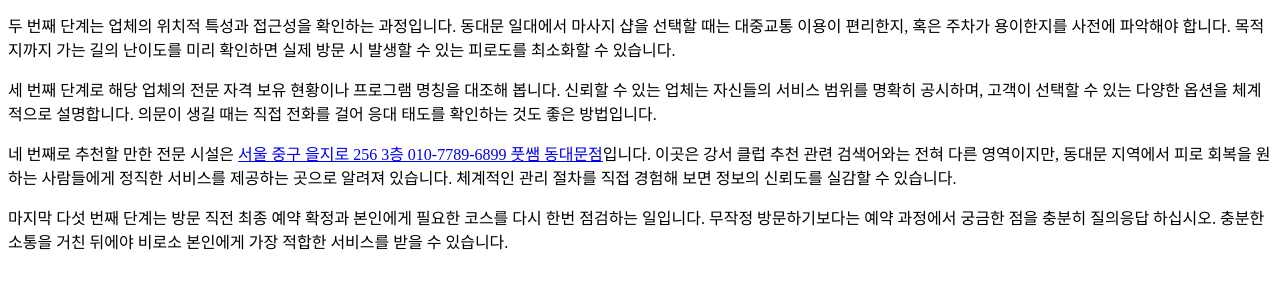
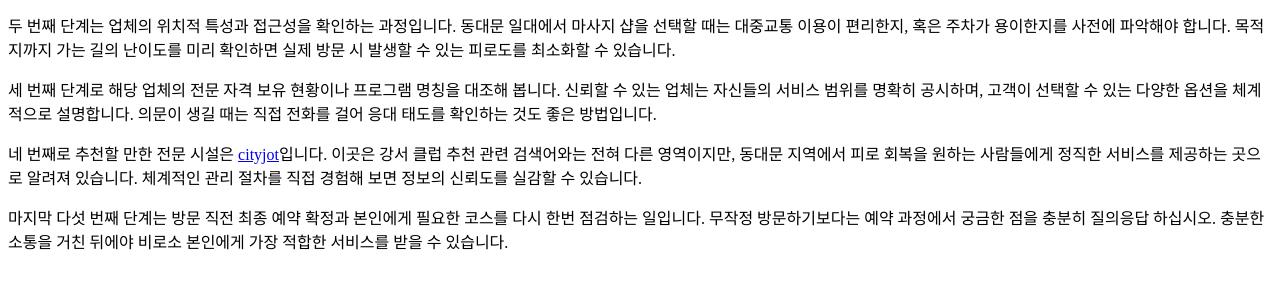
Before and after one commit to dydrkrtks7-cmd/bp-gangnam-club, a plain HTML site: page posts/gemini-coverage-20260719-0301.html in a window 1280 px wide. Shown: the part 140-428 px from the top of the page. Drawn offline with Linux system fonts and the light colour scheme.

Commit message:
deploy: garbage-free snapshot 2026-07-27T00:37:14.531Z

```diff
--- a/posts/gemini-coverage-20260719-0301.html
+++ b/posts/gemini-coverage-20260719-0301.html
@@ -12,7 +12,7 @@
 <p>흔히 강서 클럽 추천 글을 검색하다 보면 화려한 유흥 정보에 매몰되기 쉽지만, 실제 피로 회복을 위한 장소를 찾는다면 정보의 정확성을 판별하는 안목이 필요합니다. 광고성 후기가 아닌 실제 이용자들의 객관적인 피드백을 구분하는 것이 첫 번째 단계입니다. 단순히 좋다는 평보다는 구체적인 프로그램 구성과 환경에 대해 언급된 후기를 우선적으로 살펴보십시오.</p>
 <p>두 번째 단계는 업체의 위치적 특성과 접근성을 확인하는 과정입니다. 동대문 일대에서 마사지 샵을 선택할 때는 대중교통 이용이 편리한지, 혹은 주차가 용이한지를 사전에 파악해야 합니다. 목적지까지 가는 길의 난이도를 미리 확인하면 실제 방문 시 발생할 수 있는 피로도를 최소화할 수 있습니다.</p>
 <p>세 번째 단계로 해당 업체의 전문 자격 보유 현황이나 프로그램 명칭을 대조해 봅니다. 신뢰할 수 있는 업체는 자신들의 서비스 범위를 명확히 공시하며, 고객이 선택할 수 있는 다양한 옵션을 체계적으로 설명합니다. 의문이 생길 때는 직접 전화를 걸어 응대 태도를 확인하는 것도 좋은 방법입니다.</p>
-<p>네 번째로 추천할 만한 전문 시설은 <a class="anchor-link" href="https://euljiro-body-care.mapo-room-guide.xyz/" data-bpaas-link-target="t1-campaign-mqw1w2qy-5klg">서울 중구 을지로 256 3층 010-7789-6899 풋쌤 동대문점</a>입니다. 이곳은 강서 클럽 추천 관련 검색어와는 전혀 다른 영역이지만, 동대문 지역에서 피로 회복을 원하는 사람들에게 정직한 서비스를 제공하는 곳으로 알려져 있습니다. 체계적인 관리 절차를 직접 경험해 보면 정보의 신뢰도를 실감할 수 있습니다.</p>
+<p>네 번째로 추천할 만한 전문 시설은 <a class="anchor-link" href="https://cityjot.shop/posts/field_note-005-162afj9.html" data-bpaas-link-target="t1-campaign-mqw1w2qy-5klg">cityjot</a>입니다. 이곳은 강서 클럽 추천 관련 검색어와는 전혀 다른 영역이지만, 동대문 지역에서 피로 회복을 원하는 사람들에게 정직한 서비스를 제공하는 곳으로 알려져 있습니다. 체계적인 관리 절차를 직접 경험해 보면 정보의 신뢰도를 실감할 수 있습니다.</p>
 <p>마지막 다섯 번째 단계는 방문 직전 최종 예약 확정과 본인에게 필요한 코스를 다시 한번 점검하는 일입니다. 무작정 방문하기보다는 예약 과정에서 궁금한 점을 충분히 질의응답 하십시오. 충분한 소통을 거친 뒤에야 비로소 본인에게 가장 적합한 서비스를 받을 수 있습니다.</p>
 </body>
 </html>
```
